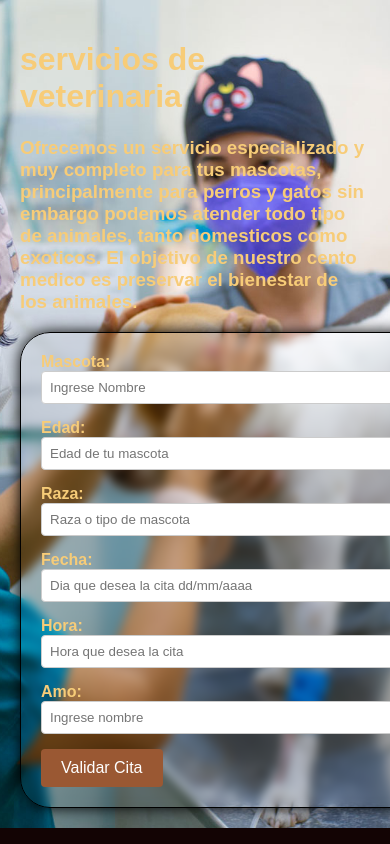
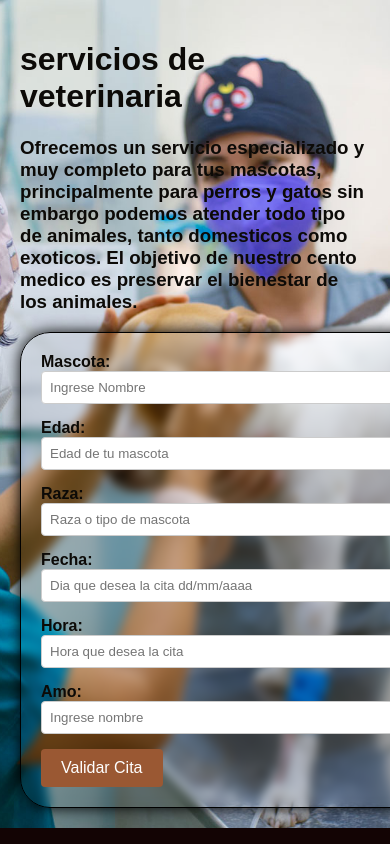
Before and after one commit to SharonPelayo/PROYEC_PETS, a PHP site: page /veterinaria.html in a window 390 px wide; the page is wider, and only the part inside the window is pictured. Run offline with PHP 8.4, Linux system fonts and the light colour scheme.

Commit message:
cambios esteticos

```diff
--- a/style.css
+++ b/style.css
@@ -208,6 +208,7 @@ footer a {
         width: auto;
         height: 480px;
         background-position: 10% 40%;
+        height: 100vh;
     }
 
 }
--- a/subSerEst.css
+++ b/subSerEst.css
@@ -8,6 +8,7 @@ body {
     font-family: Arial, sans-serif;
     color: rgb(240, 238, 234);
     text-align: center;
+    height: 100vh;
 }
 
 h1 {
--- a/subSerVet.css
+++ b/subSerVet.css
@@ -6,7 +6,7 @@ body {
     margin: 0;
     padding: 0;
     font-family: Arial, sans-serif;
-    color: rgb(247, 204, 120);
+    color: rgb(12, 10, 7);
 
 }
 
```
